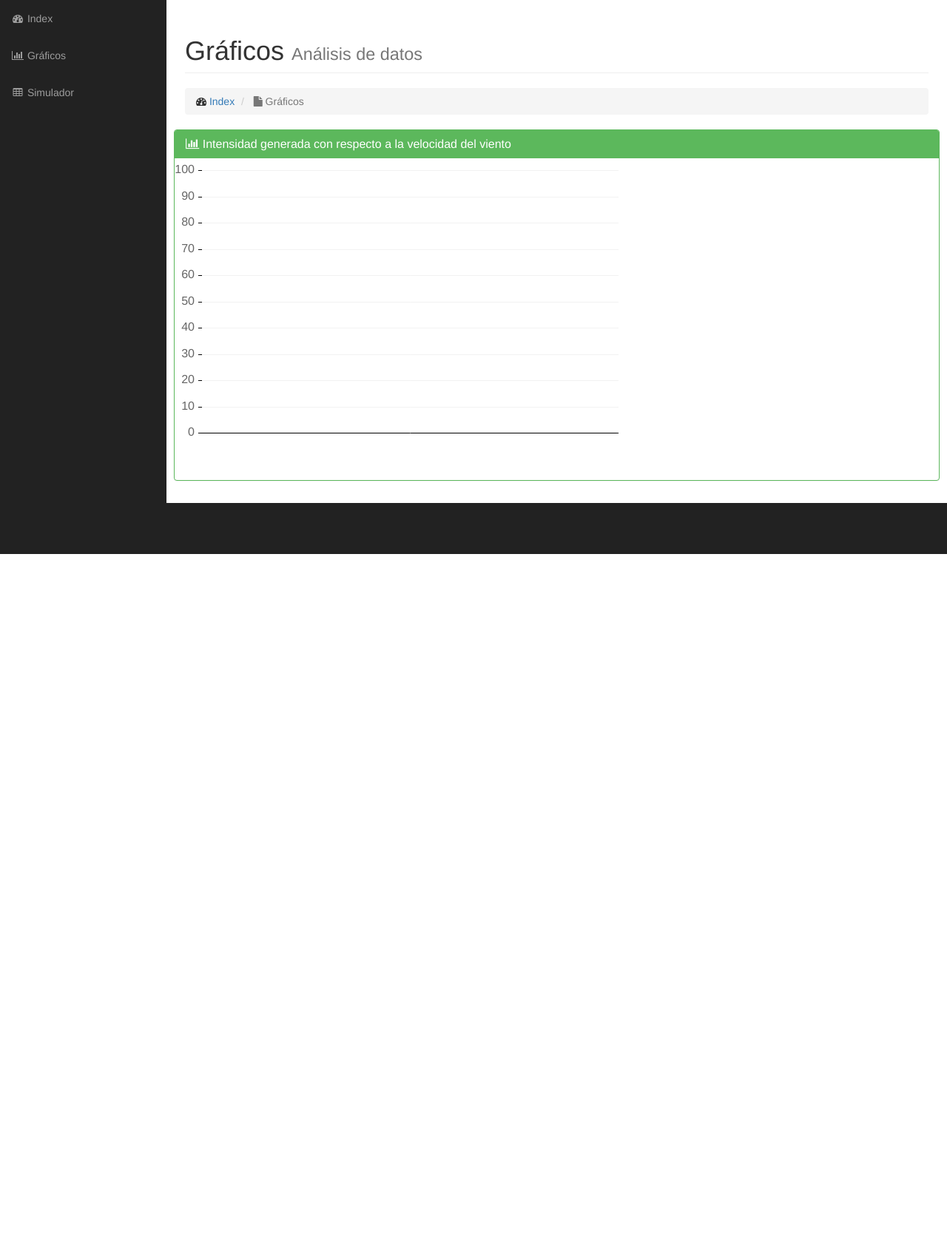
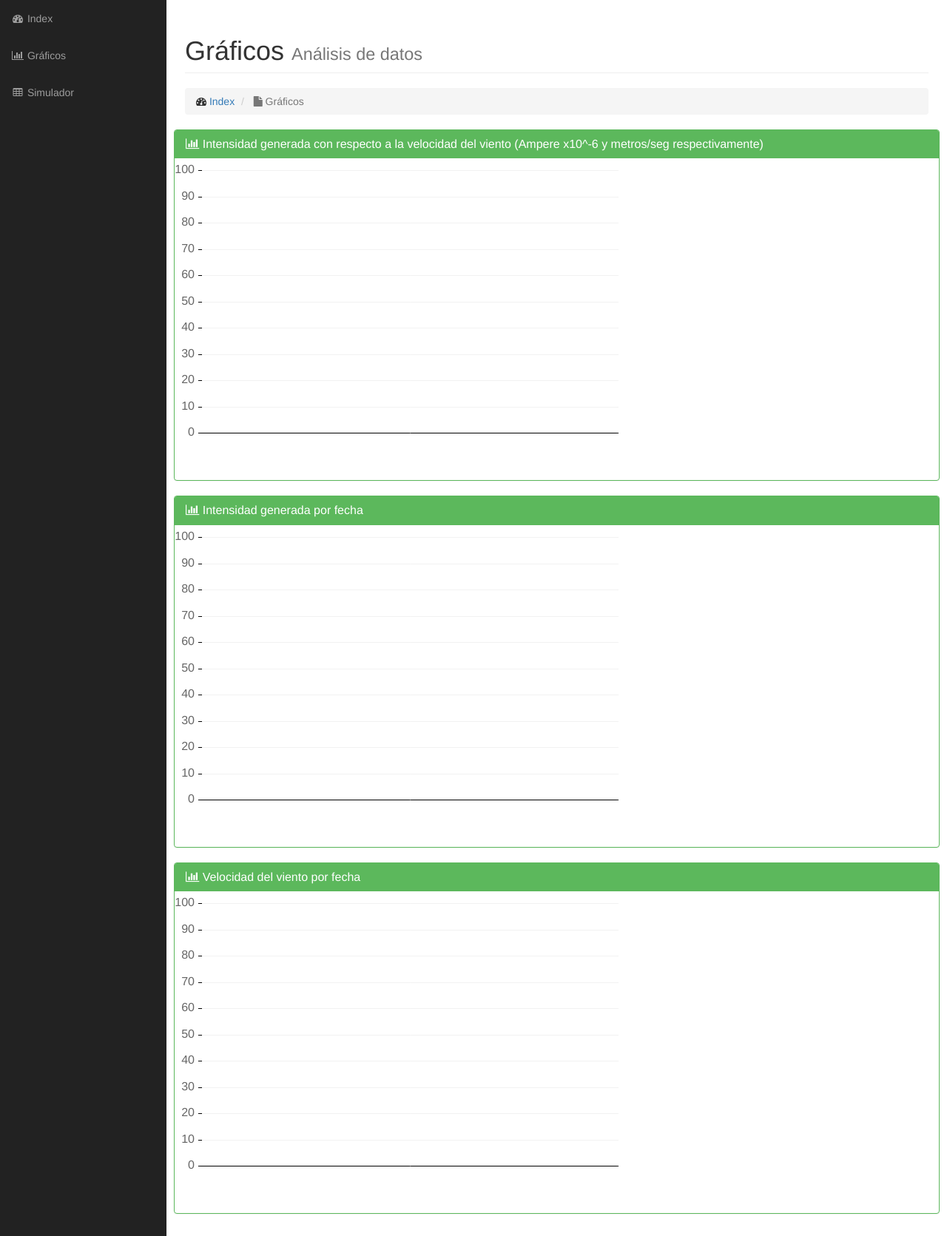
Before and after one commit to Dvilches1234/Monitoreo-generador, a Flask app: page /charts in a window 1280 px wide. Shown: the part 51-1722 px from the top of the page at 74% size. Before the commit the page ends 800 px from the top, so only its background shows below. Run offline with Flask 2, Linux system fonts and the light colour scheme; data that the repository does not hold is empty; some libraries are stand-ins or nearby versions.

Commit message:
grafico hora

```diff
--- a/Plataforma/app/template/charts.html
+++ b/Plataforma/app/template/charts.html
@@ -22,7 +22,7 @@
             <div class="panel panel-green">
                 <div class="panel-heading">
                     <h3 class="panel-title"><i class="fa fa-bar-chart-o"></i>
-                        Intensidad generada con respecto a la velocidad del viento</h3>
+                        Intensidad generada con respecto a la velocidad del viento (Ampere x10^-6 y metros/seg respectivamente)</h3>
                 </div>
                 <canvas id="chart" width="600" height="400"></canvas>
                 <div class="panel-body">
@@ -30,11 +30,79 @@
             </div>
         </div>
     </div>
+
+    <div class="row">
+        <div class="col-lg-12">
+            <div class="panel panel-green">
+                <div class="panel-heading">
+                    <h3 class="panel-title"><i class="fa fa-bar-chart-o"></i>
+                        Intensidad generada por fecha</h3>
+                </div>
+                <canvas id="chart2" width="600" height="400"></canvas>
+                <div class="panel-body">
+                </div>
+            </div>
+        </div>
+    </div>
+
+    <div class="row">
+        <div class="col-lg-12">
+            <div class="panel panel-green">
+                <div class="panel-heading">
+                    <h3 class="panel-title"><i class="fa fa-bar-chart-o"></i>
+                        Velocidad del viento por fecha</h3>
+                </div>
+                <canvas id="chart3" width="600" height="400"></canvas>
+                <div class="panel-body">
+                </div>
+            </div>
+        </div>
+    </div>
+
 </div>
+
 <script>
    // bar chart data
    var barData = {
    labels : [{% for item in intensidad %}
+                  "{{item}}",
+              {% endfor %}],
+   datasets : [
+      {
+            fillColor: "rgba(151,187,205,0.2)",
+            strokeColor: "rgba(151,187,205,1)",
+            pointColor: "rgba(151,187,205,1)",
+            pointStrokeColor: "#fff",
+            pointHighlightFill: "#fff",
+            pointHighlightStroke: "rgba(151,187,205,1)",
+            bezierCurve : false,
+            data : [{% for item in velViento %}
+                      {{item}},
+                    {% endfor %}]
+      }]
+   }
+
+   var barData2 = {
+   labels : [{% for item in fecha %}
+                  "{{item}}",
+              {% endfor %}],
+   datasets : [
+      {
+            fillColor: "rgba(151,187,205,0.2)",
+            strokeColor: "rgba(151,187,205,1)",
+            pointColor: "rgba(151,187,205,1)",
+            pointStrokeColor: "#fff",
+            pointHighlightFill: "#fff",
+            pointHighlightStroke: "rgba(151,187,205,1)",
+            bezierCurve : false,
+            data : [{% for item in intensidad %}
+                      {{item}},
+                    {% endfor %}]
+      }]
+   }
+
+   var barData3 = {
+   labels : [{% for item in fecha %}
                   "{{item}}",
               {% endfor %}],
    datasets : [
@@ -64,6 +132,8 @@
 
    // get bar chart canvas
    var mychart = document.getElementById("chart").getContext("2d");
+   var mychart2 = document.getElementById("chart2").getContext("2d");
+   var mychart3 = document.getElementById("chart3").getContext("2d");
 
    steps = 10
    max = 100
@@ -80,7 +150,30 @@
         bezierCurve: false,
 
    });
+   var LineChartDemo2 = new Chart(mychart2).Line(barData2, {
+        scaleOverride: true,
+        scaleSteps: steps,
+        scaleStepWidth: Math.ceil(max / steps),
+        scaleStartValue: 0,
+        scaleShowVerticalLines: true,
+        scaleShowGridLines : true,
+        barShowStroke : true,
+        scaleShowLabels: true,
+        bezierCurve: false,
 
+   });
+   var LineChartDemo3 = new Chart(mychart3).Line(barData3, {
+        scaleOverride: true,
+        scaleSteps: steps,
+        scaleStepWidth: Math.ceil(max / steps),
+        scaleStartValue: 0,
+        scaleShowVerticalLines: true,
+        scaleShowGridLines : true,
+        barShowStroke : true,
+        scaleShowLabels: true,
+        bezierCurve: false,
+
+   });
 
 </script>
 {% endblock %}
--- a/Plataforma/app/views.py
+++ b/Plataforma/app/views.py
@@ -32,15 +32,19 @@ def post():
 def charts():
     print "Showing charts..."
     sql="""
-    select intensidad, velViento from Meditions;
+    select intensidad, velViento, fecha from Meditions;
     """
     cur.execute(sql)
     row = cur.fetchall()
     row.sort()
     intensidad = []
     velViento = []
+    fecha = []
     for item in row:
         intensidad.append(item[0])
         velViento.append(item[1])
+        # t=[]
+        a=str(item[2].hour)+":"+str(item[2].minute)+":"+str(item[2].second)
+        fecha.append(a)
 
-    return render_template("charts.html", intensidad = intensidad, velViento = velViento)
+    return render_template("charts.html", intensidad = intensidad, velViento = velViento, fecha = fecha)
```
Also changed, not shown: 1 other file.
